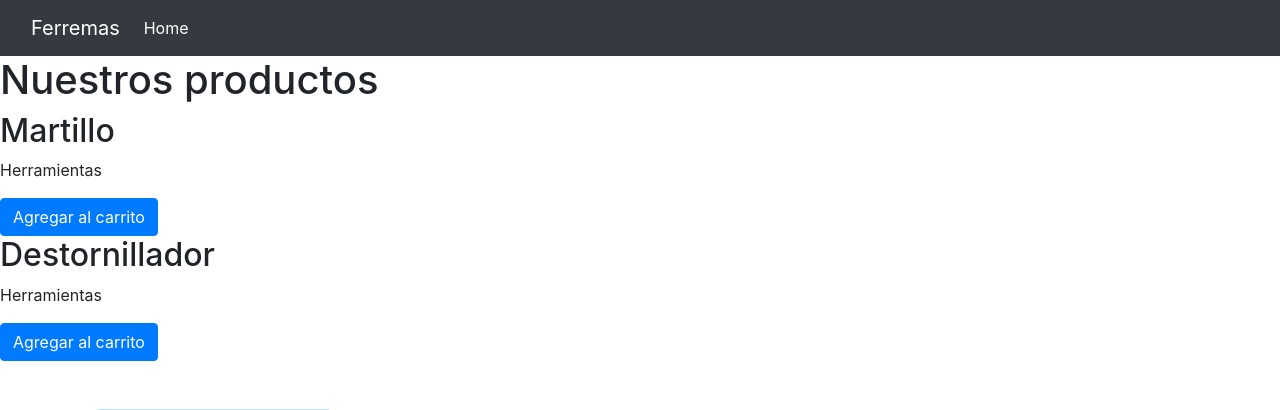
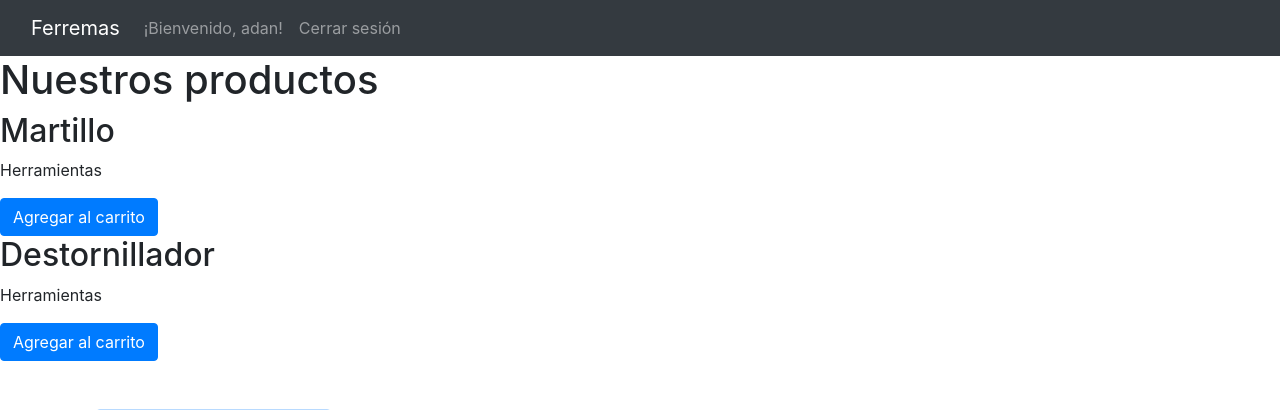
Before and after one commit to adalbarran/ferremas, a Django app: page /ecommerce/productos in a window 1280 px wide. Shown: the top 410 px of the page. Run offline with Django 5.2, Linux system fonts and the light colour scheme; a user stored in the database is signed in; data comes from the database, SQL or seed files in the repository; both versions use the stored data as it was after the commit; some libraries are stand-ins or nearby versions.

Commit message:
AVANCE 2

```diff
--- a/ecommerce/templates/ecommerce/productos.html
+++ b/ecommerce/templates/ecommerce/productos.html
@@ -83,10 +83,19 @@
         <div class="collapse navbar-collapse" id="navbarNav">
             <ul class="navbar-nav">
               <li class="nav-item">
-                        <a class="nav-link active" aria-current="page" href="#">Home</a>
+                {% if not user.is_authenticated %}
+            <a class="nav-link" href="{% url 'login' %}">Iniciar sesión</a>
+                {% endif %}
               </li>
-
-
+              {% if user.is_authenticated %}
+              <li class="navbar-nav">
+              <a class="nav-link">¡Bienvenido, {{ user.username }}!</a>
+              </li>
+              <li class="navbar-nav">
+                <a class="nav-link" href="{% url 'logout' %}">Cerrar sesión</a>
+                </li>
+              {% else %}
+              {% endif %}
             </ul>
         </div>
     </div>
@@ -104,6 +113,8 @@
         <input type="hidden" name="producto_id" value="1">
         <form id="form-pago" action="{% url 'iniciar_pago' %}" method="POST">
             <!-- Aquí puedes agregar otros campos del formulario si es necesario -->
+            {% csrf_token %}
+
             <a href="{% url 'Add' producto.id %}" class="btn btn-primary"> Agregar al carrito </a>
         </form>
     <!-- Agrega más detalles según sea necesario -->
--- a/ecommerce/views.py
+++ b/ecommerce/views.py
@@ -22,7 +22,7 @@ from django.shortcuts import render, redirect
 from django.contrib.auth.models import User
 from django.shortcuts import render, redirect
 from django.views.decorators.http import require_POST
-from .models import articulo, Carrito
+from .models import articulo
 from django.http import JsonResponse,HttpResponse
 from .forms import ProductosForm
 from transbank.webpay.webpay_plus.transaction import Transaction, WebpayOptions
```
Also changed, not shown: ecommerce/templates/ecommerce/index.html (+4 -7 lines), db.sqlite3. Lines whose indentation alone changed are shown as unchanged.
